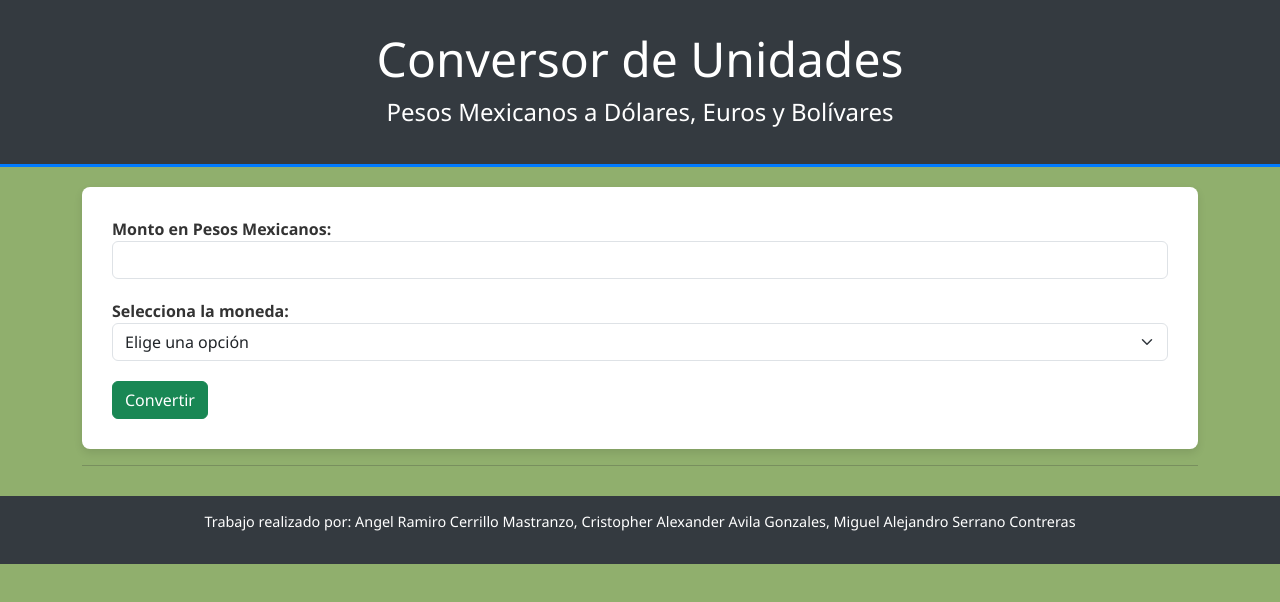
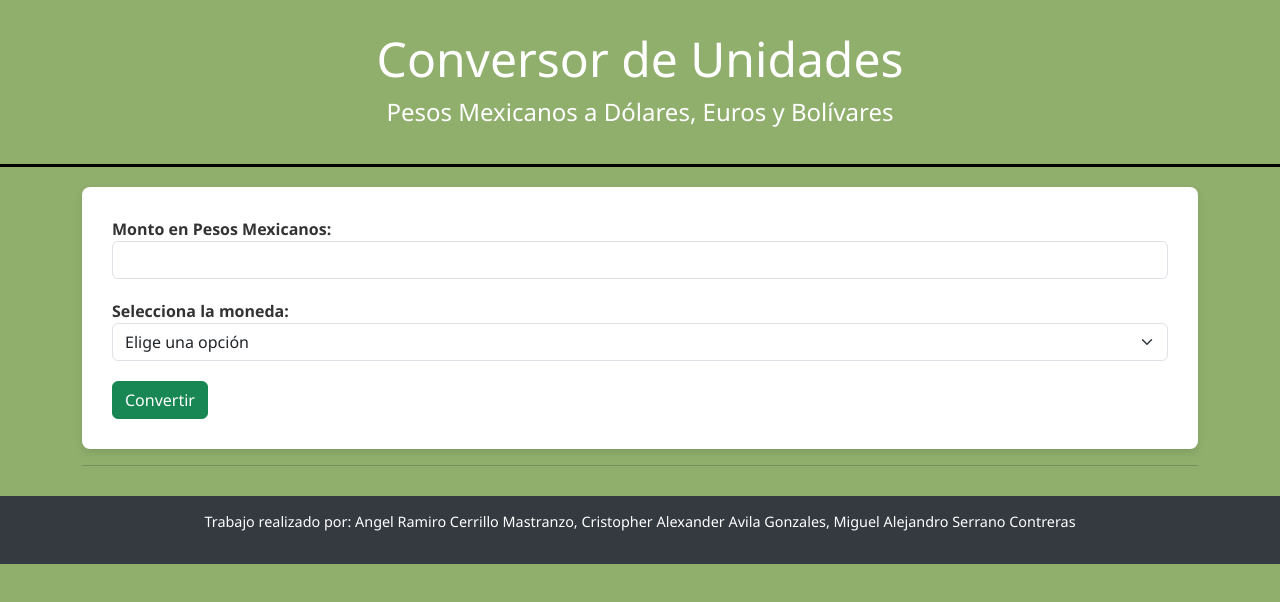
Before and after one commit to OpticAngel/ConversorDeMonedas, a plain HTML site: page index.html in a window 1280 px wide. Drawn offline with nearby package versions, Linux system fonts and the light colour scheme.

Commit message:
Update css.css

```diff
--- a/assets/css.css
+++ b/assets/css.css
@@ -7,11 +7,11 @@ body {
 }
 
 .header {
-    background-color: #343a40;
+    background-color: #90af6d;
     color: white;
     text-align: center;
     padding: 30px;
-    border-bottom: 3px solid #007bff;
+    border-bottom: 3px solid #030303;
 }
 
 .title {
```
